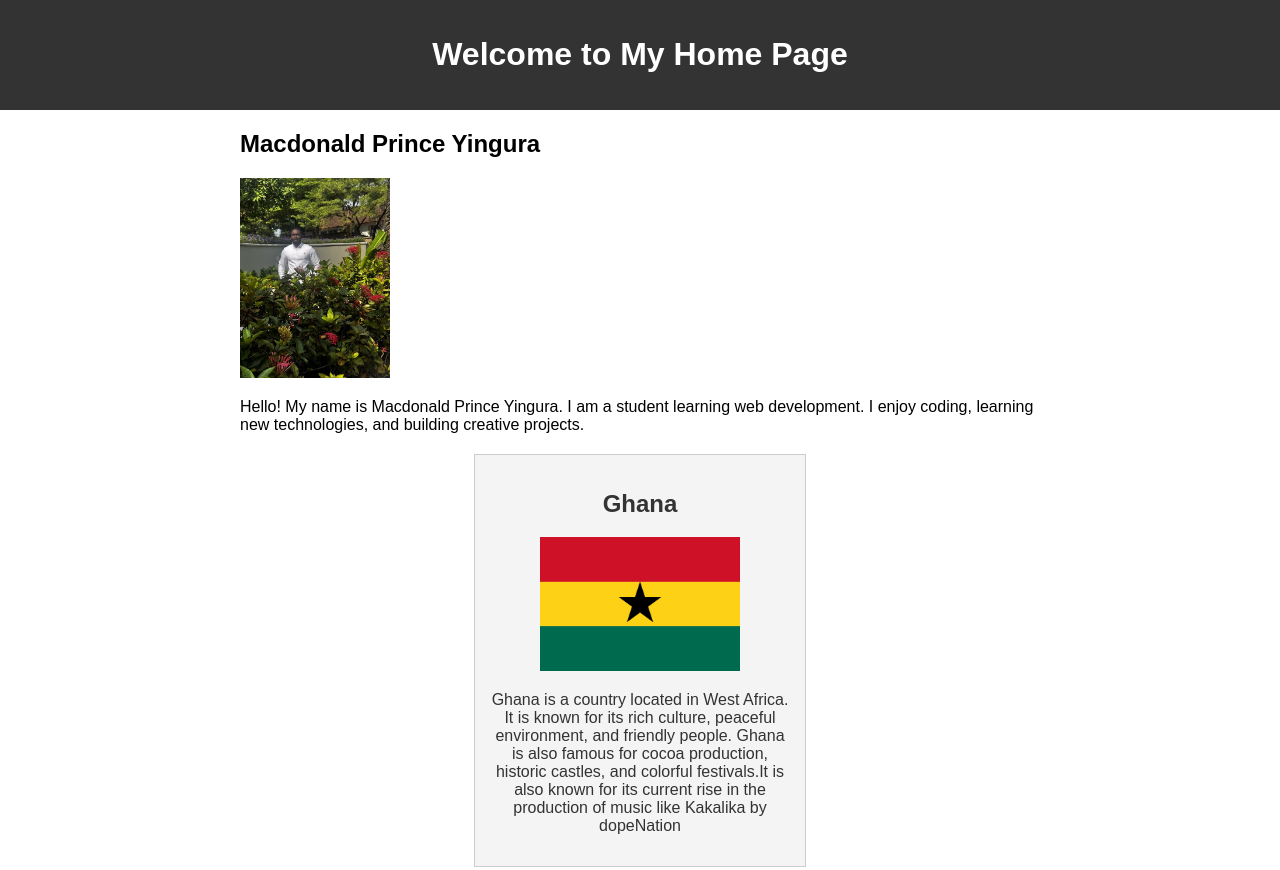
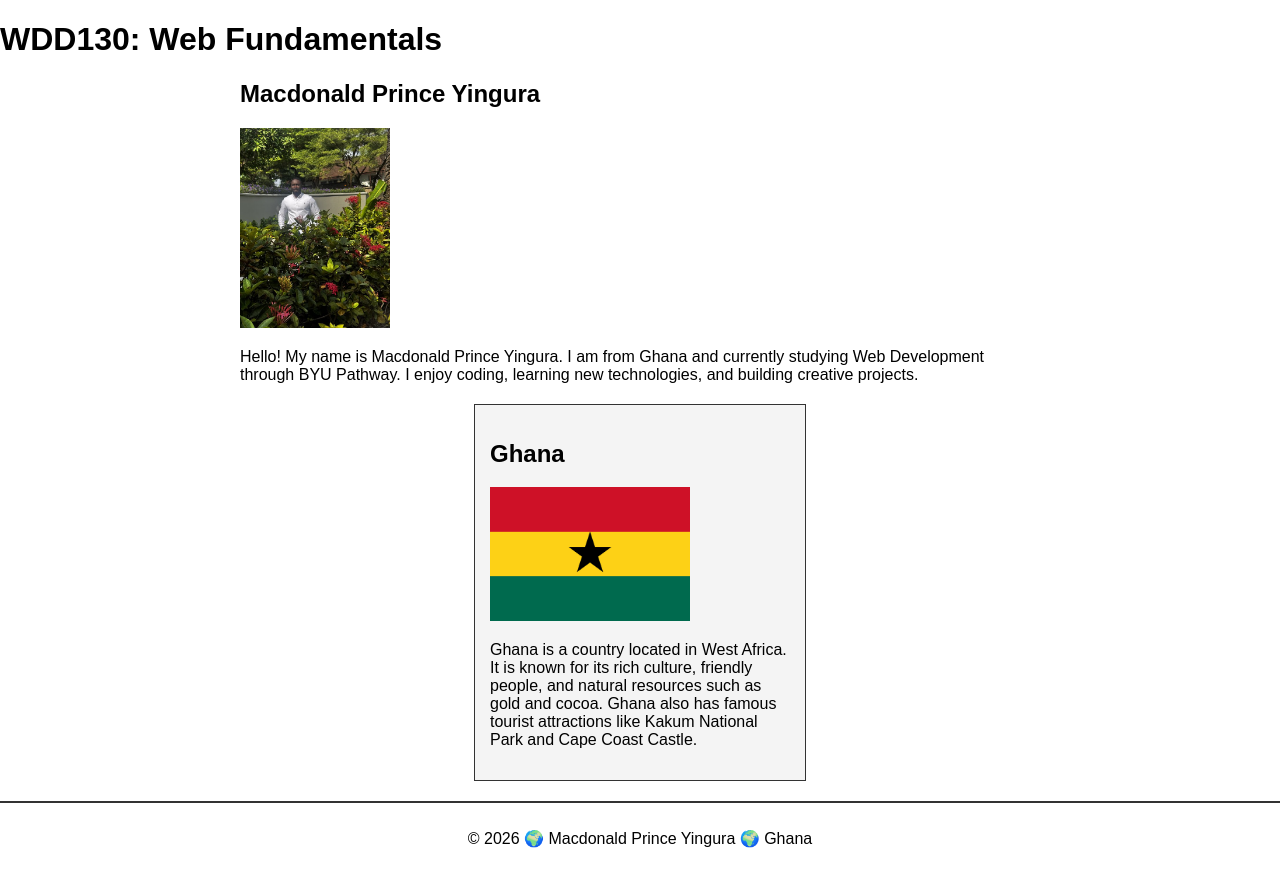
Before and after one commit to Macdonald-Prince-Yingura/wdd130, a plain HTML site: page index.html in a window 1280 px wide. Shown: the top 870 px of the page. Drawn offline with Linux system fonts and the light colour scheme.

Commit message:
corrections

```diff
--- a/index.html
+++ b/index.html
@@ -1,55 +1,60 @@
 <!DOCTYPE html>
-<html lang="en">
+<html lang="en-US">
 
 <head>
     <meta charset="UTF-8">
     <meta name="viewport" content="width=device-width, initial-scale=1.0">
-    <title>WDD130 | Home Page | Macdonald Prince Yingura</title>
 
-    <!-- Required Meta Tags -->
+    <title>Macdonald Prince Yingura | WDD130</title>
+
+    <!-- ✅ REQUIRED META TAGS -->
     <meta name="description"
-      content="Macdonald Prince Yingura WDD130 home page showcasing web development skills and personal profile.">
+      content="Home page of Macdonald Prince Yingura for WDD130 Web Fundamentals course.">
     <meta name="author" content="Macdonald Prince Yingura">
 
-    <!-- CSS Link -->
+    <!-- ✅ LINK TO CSS -->
     <link rel="stylesheet" href="styles/styles.css">
 </head>
 
 <body>
 
     <header>
-        <h1>Welcome to My Home Page</h1>
+        <!-- ✅ REQUIRED HEADER TITLE -->
+        <h1>WDD130: Web Fundamentals</h1>
     </header>
 
     <main>
         <h2>Macdonald Prince Yingura</h2>
 
-        <!-- Profile Image -->
-        <img src="images/profile.jpg" alt="My profile picture">
+        <!-- ✅ PROFILE IMAGE -->
+        <img src="images/profile.jpg" alt="My name is Macdonald Prince Yingura">
 
         <p>
-            Hello! My name is Macdonald Prince Yingura. I am a student learning web development.
-            I enjoy coding, learning new technologies, and building creative projects.
+            Hello! My name is Macdonald Prince Yingura. I am from Ghana and currently studying Web
+            Development
+            through BYU Pathway. I enjoy coding, learning new technologies, and building creative
+            projects.
         </p>
     </main>
 
-    <!-- ASIDE SECTION (Required) -->
+    <!-- ✅ ASIDE (AFTER MAIN, BEFORE FOOTER) -->
     <aside>
         <h2>Ghana</h2>
 
-        <img src="images/ghana.jpg" alt="Beautiful view of Ghana">
+        <img src="images/ghana.jpg" alt="The flag of Ghana">
 
         <p>
-            Ghana is a country located in West Africa. It is known for its rich culture,
-            peaceful environment, and friendly people. Ghana is also famous for cocoa production,
-            historic castles, and colorful festivals.It is also known for its current rise in the
-            production
-            of music like Kakalika by dopeNation
+            Ghana is a country located in West Africa. It is known for its rich culture, friendly
+            people,
+            and natural resources such as gold and cocoa. Ghana also has famous tourist attractions
+            like
+            Kakum National Park and Cape Coast Castle.
         </p>
     </aside>
 
+    <!-- ✅ FOOTER -->
     <footer>
-        <p>&copy; 2026 🌍 Macdonald Prince Yingura 🌍 Ghana</p>
+        <p>© 2026 🌍 Macdonald Prince Yingura 🌍 Ghana</p>
     </footer>
 
 </body>
--- a/styles/styles.css
+++ b/styles/styles.css
@@ -1,53 +1,44 @@
-/* General Styles */
+/* GENERAL PAGE STYLING */
 body {
-    font-family: Arial, sans-serif;
+    font-family: Arial, Helvetica, sans-serif;
     margin: 0;
     padding: 0;
 }
 
-/* Header */
-header {
-    background-color: #333;
-    color: white;
-    padding: 15px;
-    text-align: center;
+/* ✅ MAIN WIDTH CONTROL */
+main {
+    max-width: 800px;
+    margin: 0 auto;
 }
 
-/* MAIN SECTION */
-main {
-    max-width: 800px;
-    margin: 20px auto;
-}
-
-/* Profile Image inside main */
+/* ✅ PROFILE IMAGE ONLY (NOT ALL IMAGES) */
 main img {
     width: 150px;
     height: auto;
 }
 
-/* Paragraph Fix */
+/* ✅ REMOVE DEFAULT PARAGRAPH PADDING */
 p {
     padding: 0;
 }
 
-/* ASIDE SECTION */
+/* ✅ ASIDE STYLING (ALL REQUIRED PROPERTIES) */
 aside {
     width: 300px;
     margin: 20px auto;
-    border: 1px solid #ccc;
+    border: 1px solid #333;
     padding: 15px;
     background-color: #f4f4f4;
-    color: #333;
-    text-align: center;
+    color: #000;
 }
 
-/* Aside Image */
+/* ✅ ASIDE IMAGE SIZE */
 aside img {
     width: 200px;
     height: auto;
 }
 
-/* FOOTER */
+/* ✅ FOOTER STYLING */
 footer {
     margin-top: 20px;
     border-top: 2px solid #333;
```
